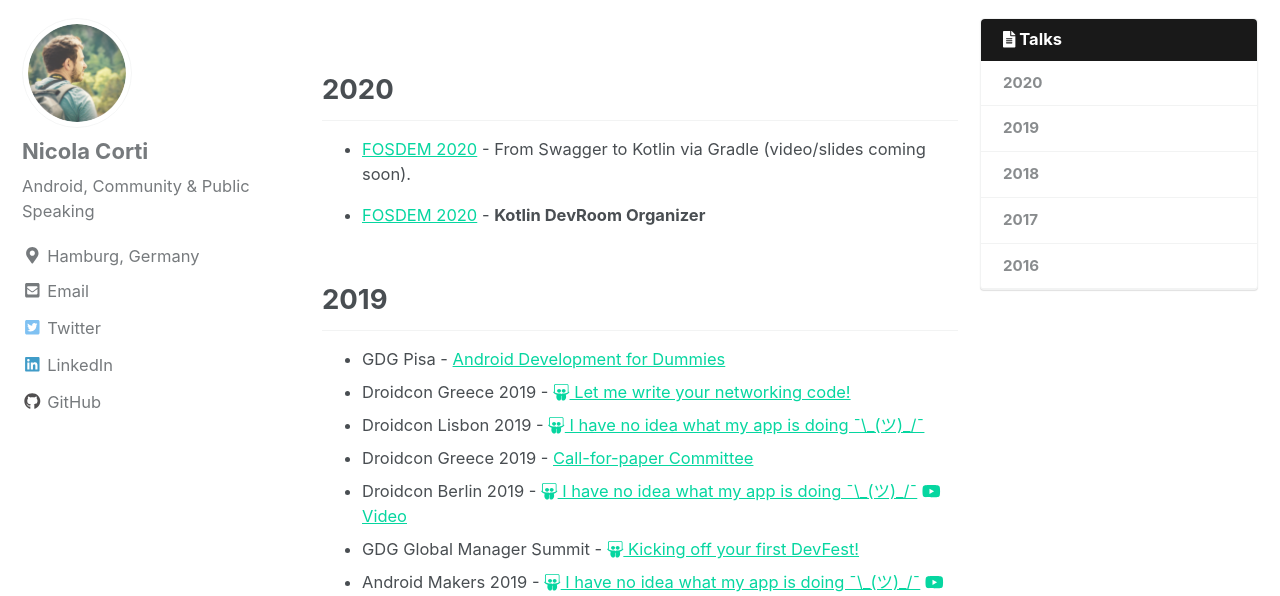
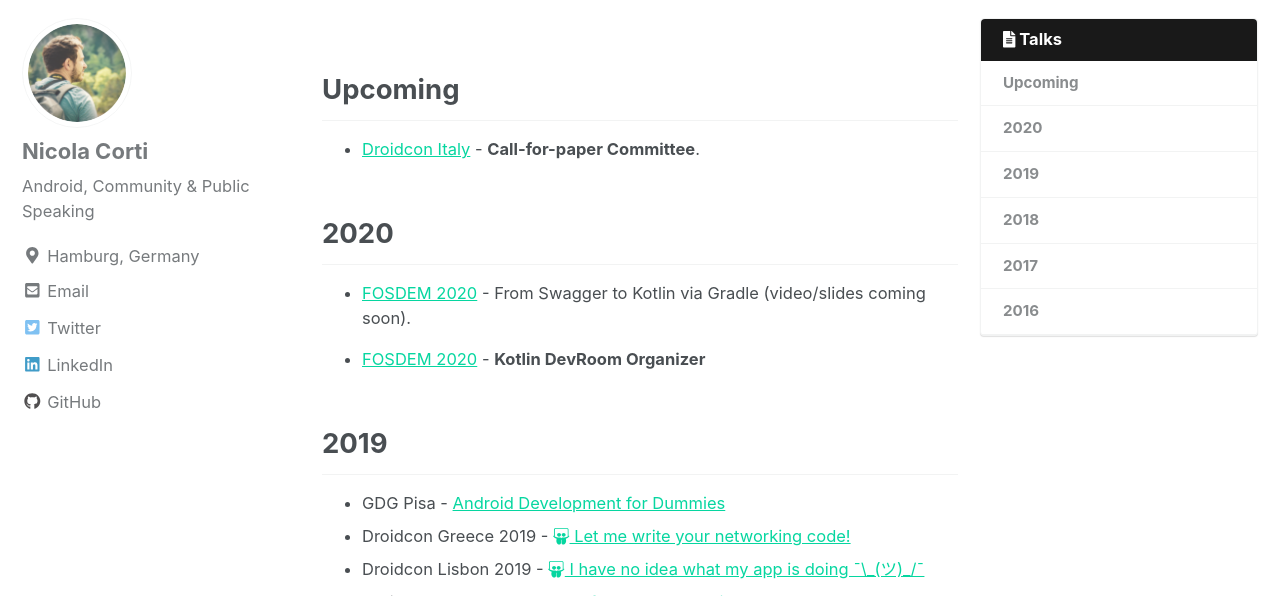
Before and after one commit to cortinico/cortinico.github.io, a Jekyll site: the page built from _pages/talks.md, in a window 1280 px wide and 900 px high, cut to the strip 304-900 px from the top of the window. Built offline with Jekyll 4.4.1, drawn with Linux system fonts in a browser that asks for light colours; nearby versions of some CDN libraries.

Commit message:
Adding Droidcon Italy CFP

```diff
--- a/_pages/talks.md
+++ b/_pages/talks.md
@@ -12,6 +12,11 @@
     overlay_image: "/assets/images/header-talks.jpg"
     show_overlay_excerpt: false
 ---
+
+## Upcoming
+
+* [Droidcon Italy](https://droidcon.it) - **Call-for-paper Committee**.
+{: .talk-section }
 
 ## 2020
 
```
